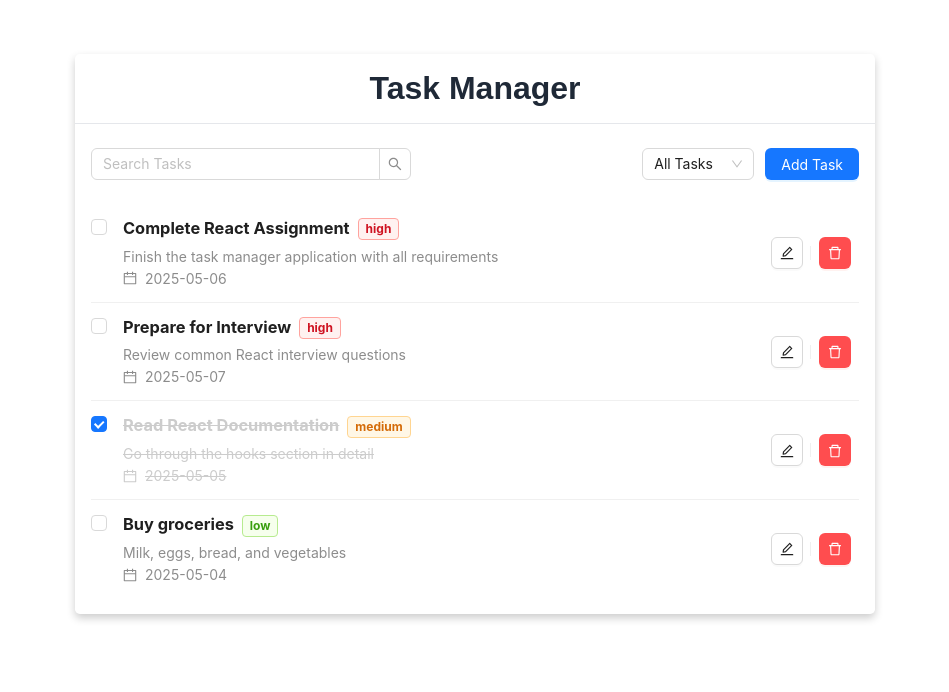
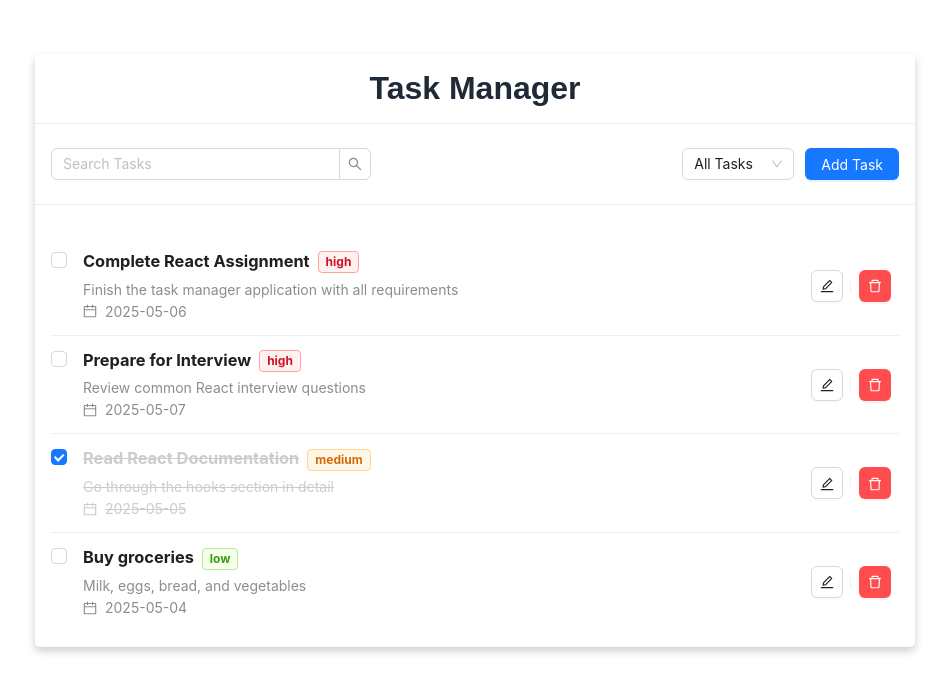
Before and after one commit to ekizashvilit/croco-task, a React (Vite) app: page / in a window 1280 px wide. Shown: the part 106-798 px from the top of the page, without its empty margins (165-1114 px from the left). Built offline with nearby package versions, Linux system fonts and the light colour scheme.

Commit message:
refactor: added divider instead of custom divs

```diff
--- a/src/components/MainPageHeader.jsx
+++ b/src/components/MainPageHeader.jsx
@@ -4,7 +4,6 @@ const MainPageHeader = () => {
 	return (
 		<Header>
 			<h1>Task Manager</h1>
-			<div></div>
 		</Header>
 	);
 };
@@ -12,13 +11,7 @@ const MainPageHeader = () => {
 const Header = styled.header`
 	text-align: center;
 	color: #1f2937;
-	padding: 1rem 0;
-	div {
-		width: 100%;
-		height: 1px;
-		margin-top: 1rem;
-		background-color: #e5e7eb;
-	}
+	padding-top: 1rem;
 `;
 
 export default MainPageHeader;
--- a/src/pages/MainPage.jsx
+++ b/src/pages/MainPage.jsx
@@ -1,3 +1,4 @@
+import { Divider } from "antd";
 import styled from "styled-components";
 
 import TasksList from "../components/TasksList";
@@ -8,7 +9,9 @@ const MainPage = () => {
 	return (
 		<MainPageWrapper>
 			<MainPageHeader />
+			<Divider size="middle" />
 			<TasksControls />
+			<Divider size="middle" />
 			<TasksList />
 		</MainPageWrapper>
 	);
@@ -16,7 +19,7 @@ const MainPage = () => {
 
 const MainPageWrapper = styled.div`
 	width: 100%;
-	max-width: 50rem;
+	max-width: 55rem;
 	margin: 2rem;
 	box-shadow: 0 4px 8px 0 rgba(0, 0, 0, 0.2);
 	border-radius: 0.3rem;
```
